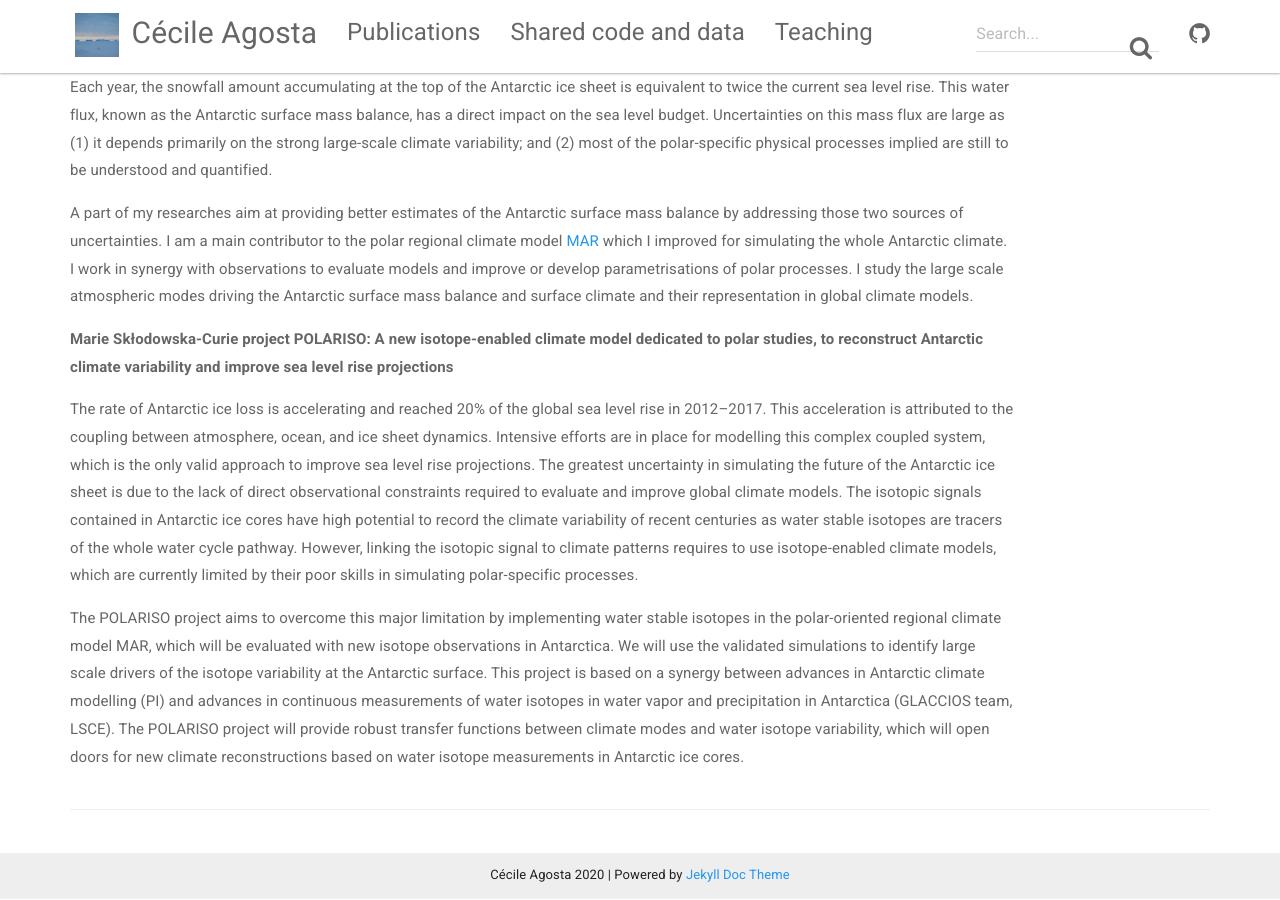
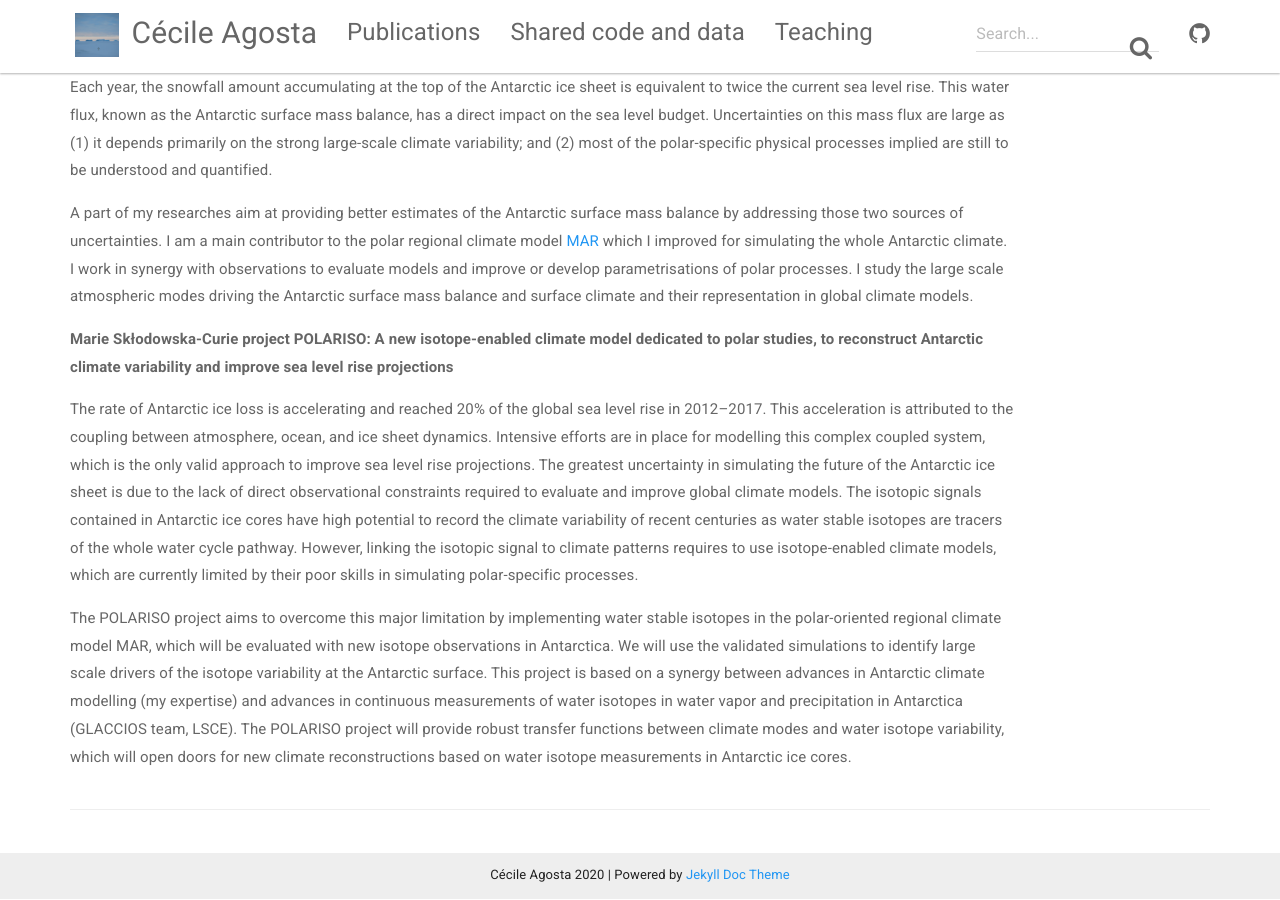
Before and after one commit to cecileagosta/cecileagosta.github.io, a Jekyll site: the page built from index.html, in a window 1280 px wide and 900 px high, scrolled down 879 px. Built offline with Jekyll 4.4.1, drawn with Linux system fonts in a browser that asks for light colours; nearby versions of some CDN libraries.

Commit message:
Update index.html

```diff
--- a/index.html
+++ b/index.html
@@ -47,7 +47,7 @@ layout: default
 			<p> <strong> Marie Skłodowska-Curie project POLARISO: A new isotope-enabled climate model dedicated to polar studies, to reconstruct Antarctic climate variability and
 improve sea level rise projections</strong></p>
 			<p> The rate of Antarctic ice loss is accelerating and reached 20% of the global sea level rise in 2012–2017. This acceleration is attributed to the coupling between atmosphere, ocean, and ice sheet dynamics. Intensive efforts are in place for modelling this complex coupled system, which is the only valid approach to improve sea level rise projections. The greatest uncertainty in simulating the future of the Antarctic ice sheet is due to the lack of direct observational constraints required to evaluate and improve global climate models. The isotopic signals contained in Antarctic ice cores have high potential to record the climate variability of recent centuries as water stable isotopes are tracers of the whole water cycle pathway. However, linking the isotopic signal to climate patterns requires to use isotope-enabled climate models, which are currently limited by their poor skills in simulating polar-specific processes.</p>
-			<p>The POLARISO project aims to overcome this major limitation by implementing water stable isotopes in the polar-oriented regional climate model MAR, which will be evaluated with new isotope observations in Antarctica. We will use the validated simulations to identify large scale drivers of the isotope variability at the Antarctic surface. This project is based on a synergy between advances in Antarctic climate modelling (PI) and advances in continuous measurements of water isotopes in water vapor and precipitation in Antarctica (GLACCIOS team, LSCE). The POLARISO project will provide robust transfer functions between climate modes and water isotope variability, which will open doors for new climate reconstructions based on water isotope measurements in Antarctic ice cores.</p>
+			<p>The POLARISO project aims to overcome this major limitation by implementing water stable isotopes in the polar-oriented regional climate model MAR, which will be evaluated with new isotope observations in Antarctica. We will use the validated simulations to identify large scale drivers of the isotope variability at the Antarctic surface. This project is based on a synergy between advances in Antarctic climate modelling (my expertise) and advances in continuous measurements of water isotopes in water vapor and precipitation in Antarctica (GLACCIOS team, LSCE). The POLARISO project will provide robust transfer functions between climate modes and water isotope variability, which will open doors for new climate reconstructions based on water isotope measurements in Antarctic ice cores.</p>
         </div>
     </div>
     <hr>
```
